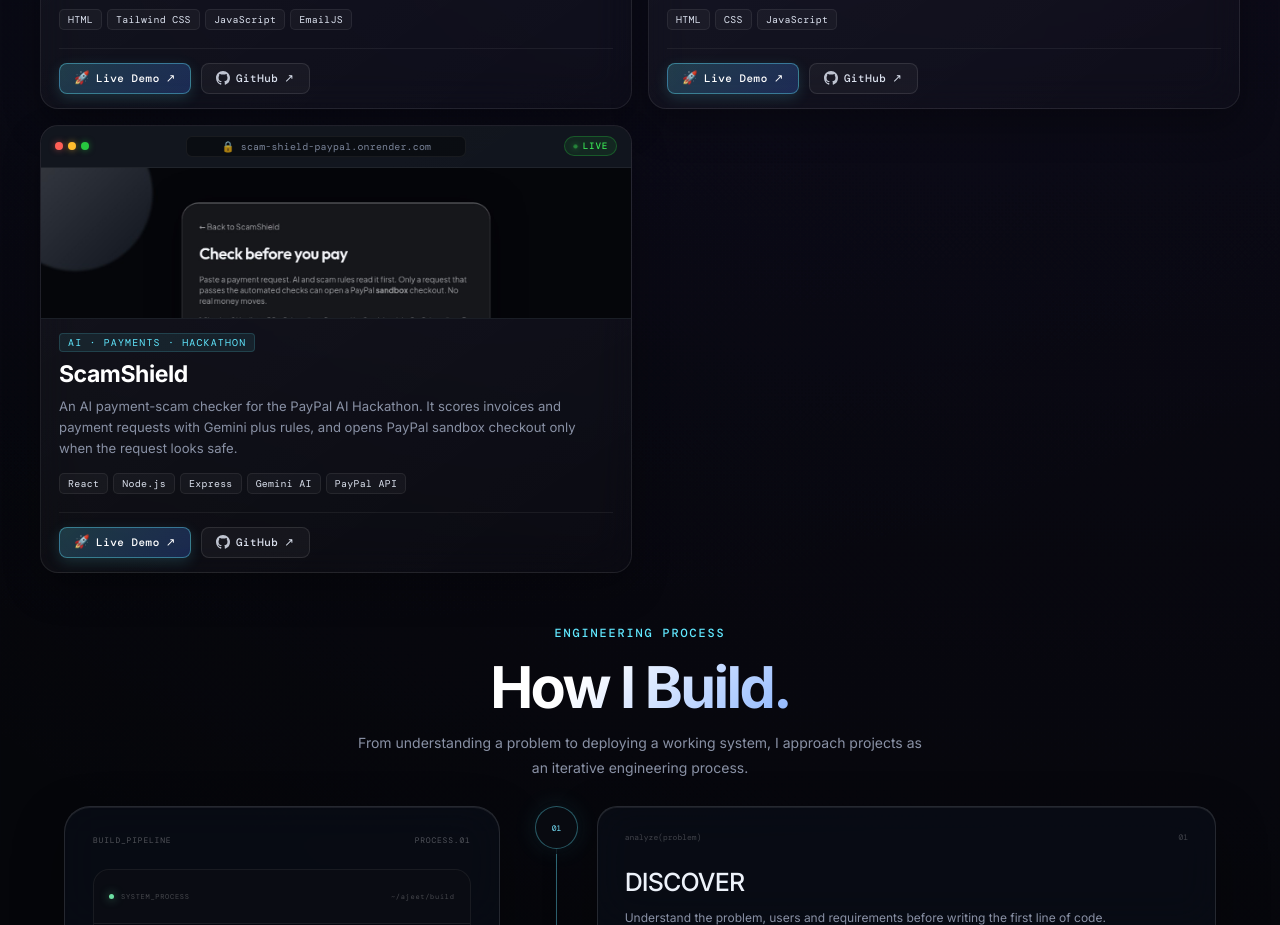
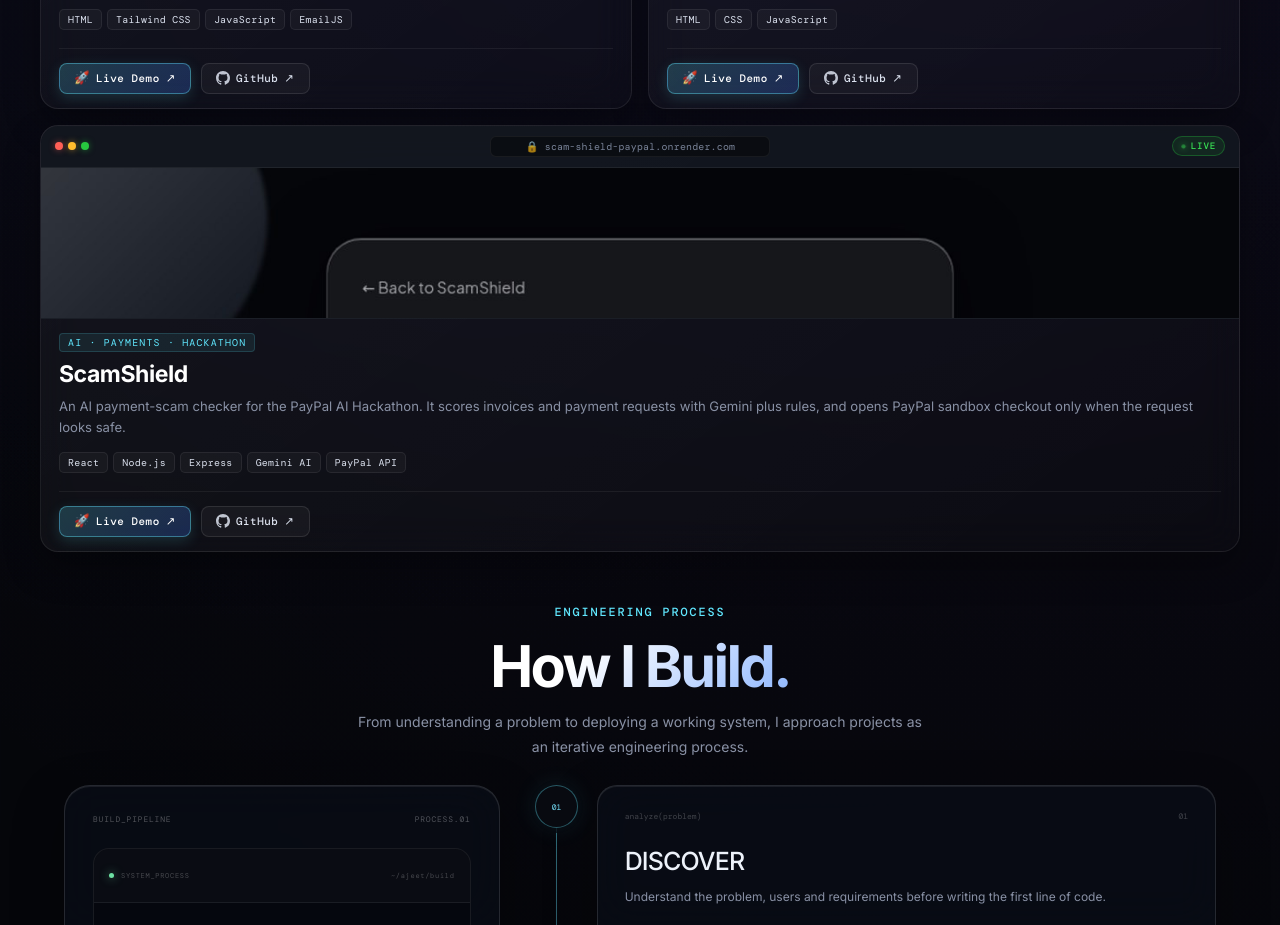
Before and after one commit to gajit9147-dev/Ajeet-Portfolio, a React (Vite) app in the folder client/: page / in a window 1280 px wide. Shown: the part 2660-3585 px from the top of the page. Built offline with nearby package versions, Linux system fonts and the light colour scheme; no server answers; a web font is replaced by a local one.

Commit message:
Make the last project card full width on desktop

```diff
--- a/client/src/sections/Projects/Projects.css
+++ b/client/src/sections/Projects/Projects.css
@@ -67,6 +67,12 @@
   display: grid;
   grid-template-columns: repeat(2, 1fr);
   gap: 16px;
+}
+
+@media (min-width: 961px) {
+  .projects-grid > .modern-project-card:last-child:nth-child(odd) {
+    grid-column: 1 / -1;
+  }
 }
 
 /* =========================================================
```
